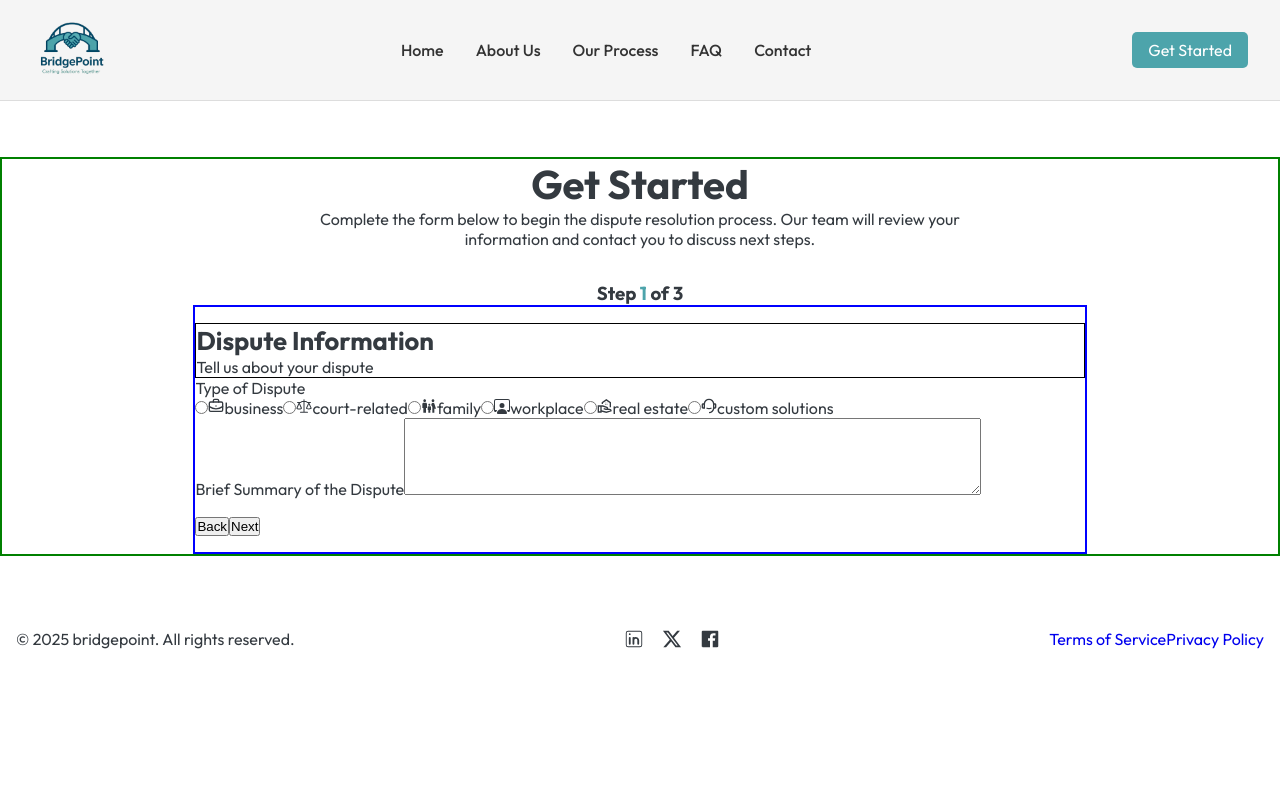
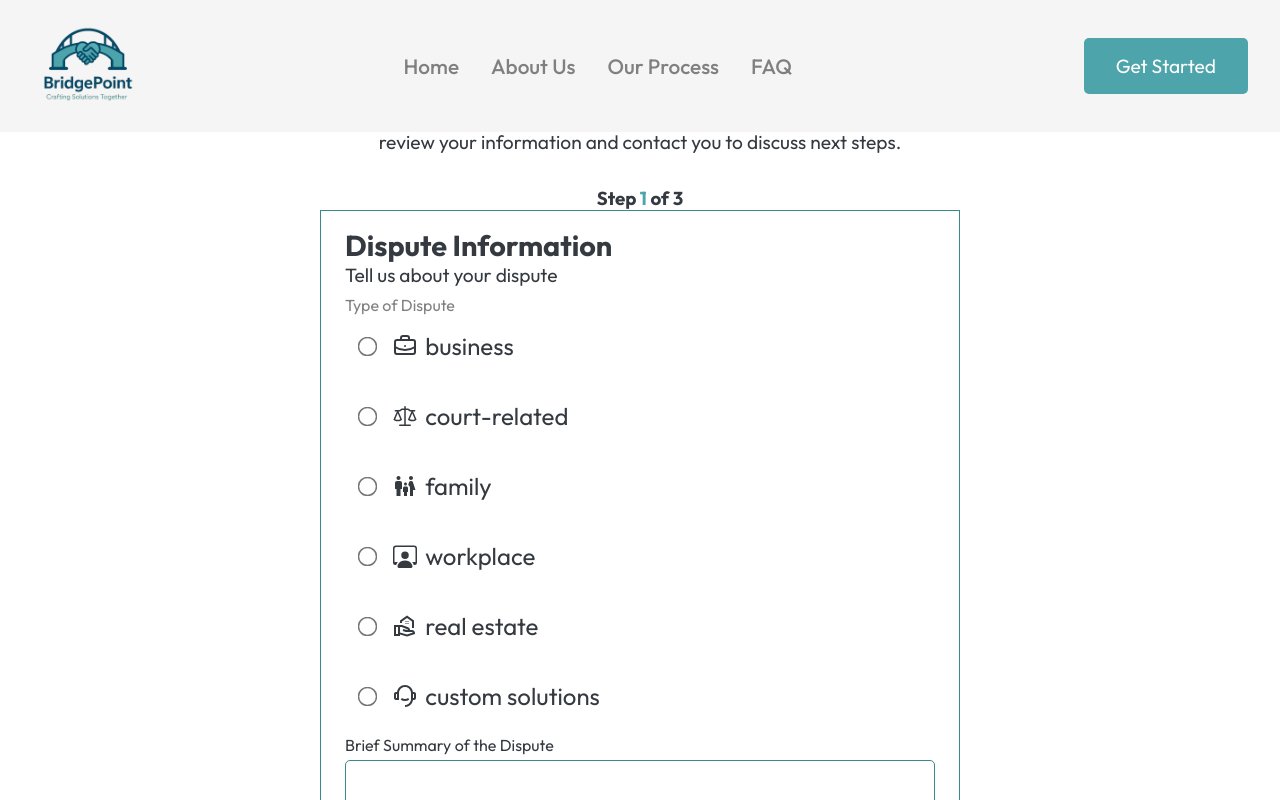
Before and after one commit to ozi-sadiq-kasai/bridge, a React (Vite) app: page /get-started in a window 1280 px wide. Shown: the top 800 px of the page. Built offline with nearby package versions, Linux system fonts and the light colour scheme.

Commit message:
disputes query

```diff
--- a/src/App.jsx
+++ b/src/App.jsx
@@ -1,4 +1,4 @@
-import Nav from './components/Nav/Nav';
+import Nav from './components/nav/Nav';
 import Home from './pages/home/Home';
 import Footer from './components/footer/Footer';
 import FAQ from './pages/faq/FAQ';
--- a/src/components/Nav/Nav.css
+++ b/src/components/Nav/Nav.css
@@ -1,8 +1,7 @@
 .nav {
   width: 100%;
   background-color: whitesmoke;
-  border-bottom: 1px solid #ddd;
-  position: sticky;
+  position: fixed;
   top: 0;
   z-index: 1000;
 }
@@ -15,7 +14,7 @@
 }
 
 .nav-logo .logo {
-  max-height: 5rem;
+  max-height: 7rem;
 }
 
 .nav-links {
@@ -26,8 +25,9 @@
 
 .nav-links li a {
   text-decoration: none;
-  color: #333;
+  color: gray;
   font-weight: 500;
+  font-size: 1.3rem;
 }
 .nav-links li a:hover {
   color: #4da4ab;
@@ -40,11 +40,11 @@
 }
 
 .get-started {
-  padding: 0.5rem 1rem;
+  padding: 1rem 2rem;
   background-color:#4da4ab;
   color: white;
   border-radius: 5px;
-  text-decoration: none;
+  font-size: 1.2rem;
 }
 
 .menu-icon {
--- a/src/components/Nav/Nav.jsx
+++ b/src/components/Nav/Nav.jsx
@@ -18,7 +18,6 @@ const Nav = () => {
                     <li><a href="/about">About Us</a></li>
                     <li><a href="/process">Our Process</a></li>
                     <li><a href="/faq">FAQ</a></li>
-                    <li><a href="#">Contact</a></li>
                     <li><a href="/get-started" className='get-started-mobile'>Get Started</a></li>
                 </ul>
 
--- a/src/components/disputes/Disputes.css
+++ b/src/components/disputes/Disputes.css
@@ -15,3 +15,22 @@
   font-size: 1.1rem;
   width: 92%;
 }
+
+
+@media screen and (max-width: 768px) {
+  .disputes{
+    flex-direction: column;
+    justify-content: center;
+    border:1px solid red;
+    width: 100%;
+  }
+  .disputes__text h1 {
+  font-size: 2rem;
+  font-weight: 700;
+  width: 100%;
+  margin-bottom: 1rem;
+}
+  .disputes img{
+    width: 100%;
+  }
+}
--- a/src/components/disputes/Disputes.jsx
+++ b/src/components/disputes/Disputes.jsx
@@ -4,17 +4,16 @@ import { assets } from '../../assets/bridgePoint_assets/assets';
 
 const Disputes = () => {
   return (
-    <div className='disputes' id='expertise'>
+    <div className='disputes'>
       <div className='disputes__text'>
-        <h1>Professional Dispute Resolution Services
-        </h1>
+        <h1>Professional Dispute Resolution Services</h1>
         <p>We provide expert mediation and resolution
           services for business, real estate, court-related, family, and workplace disputes.
           Our team of experienced professionals is dedicated to helping you find fair and efficient solutions.</p>
       </div>
-      <div className='disputes__image'>
+      {/* <div className='disputes__image'> */}
         <img src={assets.mediation} alt="mediation" />
-      </div>
+      {/* </div> */}
     </div>
   );
 };
--- a/src/pages/faq/FAQ.css
+++ b/src/pages/faq/FAQ.css
@@ -18,7 +18,7 @@
   padding: 1rem 0;
 }
 
-.faq__question {
+/* .faq__question {
   background: none;
   border: none;
   width: 100%;
@@ -29,7 +29,7 @@
   display: flex;
   justify-content: space-between;
   align-items: center;
-}
+} */
 
 .faq__answer {
   margin-top: 0.5rem;
@@ -65,3 +65,20 @@
   border-radius: 4px;
   display: inline-block;
 }
+.faq__question {
+  background: none;
+  border: none;
+  width: 100%;
+  text-align: left;
+  font-size: 2rem;
+  font-weight: bold;
+  cursor: pointer;
+  display: flex;
+  justify-content: space-between;
+  align-items: center;
+  color: black; /* Always black */
+}
+
+.faq__item.open .faq__question {
+  color: black; /* Ensure it stays black when open */
+}
--- a/src/pages/form/Form.css
+++ b/src/pages/form/Form.css
@@ -1,40 +1,139 @@
-.form__container{
-    border: 2px solid green;
+.form__container {
   margin-top: 3.5rem;
+  padding-bottom: 2rem;
 }
 
-.form__container--header{
+.form__container--header {
   text-align: center;
 }
-.form__container--header h2{
+
+.form__container--header h2 {
   font-size: 2.5rem;
 }
-.form__container--header p{
+
+.form__container--header p {
   width: 55%;
   margin: 0 auto;
+  font-size: 1.2rem;
 }
-.form__container .step{
+
+.form__container .step {
   text-align: center;
   margin-top: 2rem;
 }
-.form__container .step span{
+
+.form__container .step span {
   color: #4da4ab;
 }
-.form__container--form{
-    border: 2px solid blue;
-    padding: 1rem 0;
-    width: 70%;
+
+.form__container--form {
+  padding: 1rem 1.5rem;
+  width: 50%;
   margin: 0 auto;
+  border: 1px solid #3a878d;
+
 }
-.form__container--form--content{
+
+/* .form__container--form--content {
   border: 2px solid red;
+} */
+
+.form__container--content--header {
+  margin-bottom: 0.5rem;
 }
-.form__container--content--header{
-border:1px solid black;
+
+.form__container--content--header h3 {
+  font-size: 1.8rem;
 }
-.form__container--content--header h3{
-    font-size: 1.6rem;
+
+.form__container--content--header p {
+  font-size: 1.2rem;
 }
-.form__container--content--header p{
+.form__container--content--type {
+  font-size: 1rem;
+  color: gray;
+}
+.form__container--content--summary label {
+  font-size: 1rem;
+  margin-bottom:0.3rem ;
+  display: inline-block;
+}
+.form__container--content--summary textarea{
+    outline: none;
+    border:1px solid #3a878d;
+}
+.form__container--content--btn {
+  display: flex;
+  flex-direction: column;
+}
+
+.form__container--content--btn div {
+  display: flex;
+  align-items: center;
+  gap: 0.7rem;
+  margin-bottom: 0.5rem;
+  padding: 1rem;
+}
+
+/* Style radio buttons globally */
+input[type="radio"] {
+  transform: scale(1.5);
+  accent-color: #4da4ab; /* optional color styling */
+  margin-right: 0.5rem;
+  cursor: pointer;
+}
+
+/* Style radio labels with icons */
+.form__container--content--btn div label {
+  font-size: 1.5rem;
+  display: flex;
+  align-items: center;
+  gap: 0.5rem;
+  cursor: pointer;
+}
+
+/* Hover effect for radio container divs */
+.form__container--content--btn div:hover {
+  /* background-color: #f0f0f0;
+  border-radius: 5px; */
+  /* padding: 1rem; */
+}
+
+/* Step 2 radio buttons (contact method) */
+form > div input[type="radio"] + label {
+  /* font-size: 1rem; */
+  /* margin-right: 1.5rem; */
+  /* display: inline-flex;
+  align-items: center;
+  cursor: pointer; */
+}
+
+/* Add some spacing to form inputs */
+form input[type="text"],
+form input[type="email"],
+form input[type="tel"],
+form input[type="date"],
+form textarea {
+  width: 100%;
+  padding: 0.5rem;
+  margin-bottom: 1.5rem;
+  border: 1px solid #ccc;
+  border-radius: 5px;
   font-size: 1rem;
 }
+
+/* Buttons */
+button {
+  padding: 0.5rem 2rem;
+  font-size: 1rem;
+  margin-right: 1rem;
+  background-color: #4da4ab;
+  border: none;
+  border-radius: 5px;
+  color: white;
+  cursor: pointer;
+}
+
+button:hover {
+  background-color: #3a878d;
+}
--- a/src/pages/form/Form.jsx
+++ b/src/pages/form/Form.jsx
@@ -46,31 +46,43 @@ const Form = () => {
                             <h3>Dispute Information</h3>
                             <p>Tell us about your dispute</p>
                         </div>
+                        <p className='form__container--content--type'>Type of Dispute</p>
+                        <div className='form__container--content--btn'>
                             <div>
-                            <p>Type of Dispute</p>
                                 <input type="radio" name='dispute' value='business' />
                                 <label><LuBriefcaseBusiness />business</label>
+                            </div>
+                            <div>
                                 <input type="radio" name='dispute' value='court-related' />
                                 <label><GoLaw />court-related</label>
+                            </div>
+                            <div>
                                 <input type="radio" name='dispute' value='family' />
                                 <label><MdFamilyRestroom />family</label>
+                            </div>
+                            <div>
                                 <input type="radio" name='dispute' value='workplace' />
                                 <label><BsPersonWorkspace />workplace</label>
+                            </div>
+                            <div>
                                 <input type="radio" name='dispute' value='real-estate' />
                                 <label><MdOutlineRealEstateAgent />real estate</label>
+                            </div>
+                            <div>
                                 <input type="radio" name='dispute' value='custom-solutions' />
                                 <label><RiCustomerService2Line />custom solutions</label>
                             </div>
-                        <div>
+                        </div>
+                        <div className='form__container--content--summary'>
                             <label htmlFor="summary">Brief Summary of the Dispute</label>
-                            <textarea name="summary" id="summary" cols="70" rows="5" ></textarea>
+                            <textarea name="summary" id="summary" cols="50" rows="5" ></textarea>
                         </div>
                     </div>
                 )}
 
                 {step === 2 && (
-                    <div>
-                        <div>
+                    <div className='form__container--content'>
+                        <div className='form__container--content--header'>
                             <h3>Your Information</h3>
                             <p>Please provide your contact information</p>
                         </div>
--- a/src/pages/home/Home.css
+++ b/src/pages/home/Home.css
@@ -1,3 +1,3 @@
 .home {
-  padding: 10px 30px;
+  padding: 8rem 3rem;
 }
```
Lines whose indentation alone changed are shown as unchanged.
